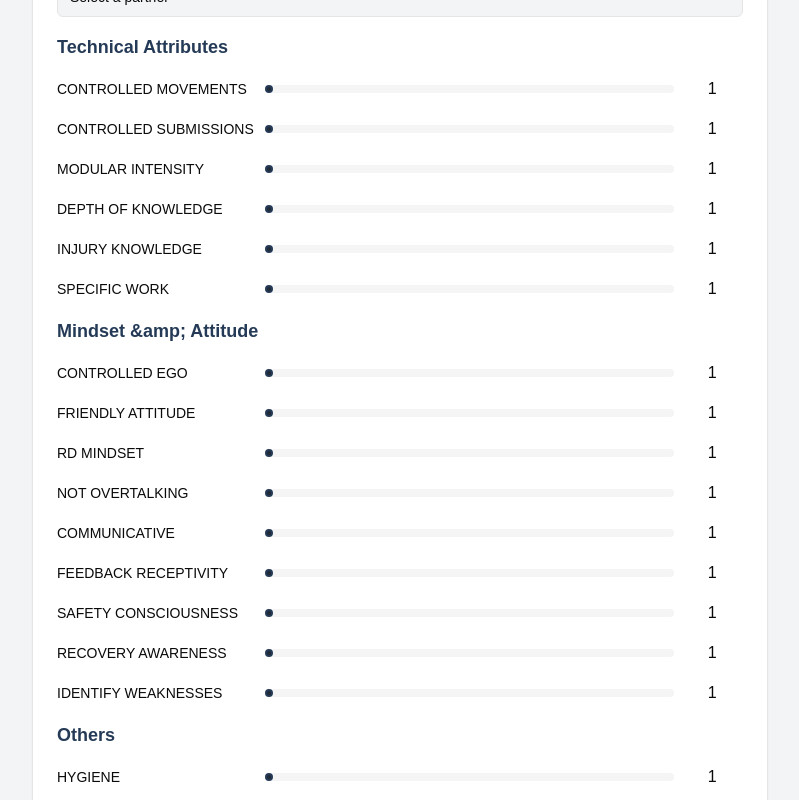
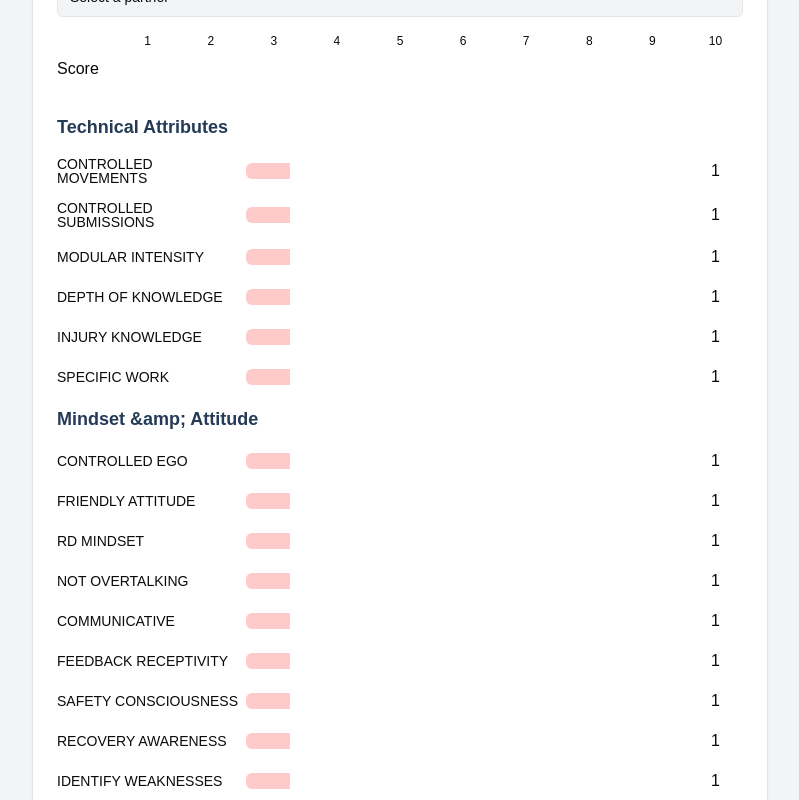
Before and after one commit to jelaludo/BJJ_PartnerAssessmentViz, a Next.js app: page / in a window 1280 px wide. Shown: the part 200-1000 px from the top of the page, without its empty margins (240-1039 px from the left). Built offline with nearby package versions, Linux system fonts and the light colour scheme.

Commit message:
change the visual representation to match this example

```diff
--- a/src/app/page.tsx
+++ b/src/app/page.tsx
@@ -10,7 +10,6 @@ import {
 } from '@/components/ui/card';
 import {Label} from '@/components/ui/label';
 import {Select, SelectContent, SelectItem, SelectTrigger, SelectValue} from '@/components/ui/select';
-import {Slider} from '@/components/ui/slider';
 import {Button} from '@/components/ui/button';
 import {useToast} from '@/hooks/use-toast';
 
@@ -148,7 +147,7 @@ export default function Home() {
     const value = assessmentData[attribute];
     const dotX = sliderRect.left + (sliderRect.width * (value - 1)) / 9;
     const dotY = sliderRect.top + sliderRect.height / 2;
-    return { x: dotX, y: dotY };
+    return {x: dotX, y: dotY};
   };
 
   const [connectorLines, setConnectorLines] = useState<{ x1: number; y1: number; x2: number; y2: number }[]>([]);
@@ -176,6 +175,16 @@ useEffect(() => {
 
     setConnectorLines(newConnectorLines);
   }, [assessmentData]);
+
+  const getBarColorClass = (value: number): string => {
+    if (value <= 3) {
+      return 'bg-red-200';
+    } else if (value <= 7) {
+      return 'bg-yellow-200';
+    } else {
+      return 'bg-green-200';
+    }
+  };
 
   return (
     <div className="flex flex-col items-center justify-center min-h-screen py-2 bg-gray-100">
@@ -214,7 +223,13 @@ useEffect(() => {
               </Select>
             </div>
 
-
+            <div className="grid grid-cols-11 gap-2 items-center mb-4">
+              <div></div>
+              {[...Array(10)].map((_, index) => (
+                <div key={index} className="text-center text-xs">{index + 1}</div>
+              ))}
+              <div>Score</div>
+            </div>
 
             <div className="grid gap-4 relative">
               <h2 className="font-semibold text-lg text-primary">Technical Attributes</h2>
@@ -228,20 +243,15 @@ useEffect(() => {
                   'specificWork',
                 ].includes(key))
                 .map(([attribute, value]: [string, number]) => (
-                  <div key={attribute} className="grid grid-cols-10 gap-2 items-center relative">
+                  <div key={attribute} className="grid grid-cols-11 gap-2 items-center relative">
                     <Label htmlFor={attribute} className="col-span-3 justify-self-start uppercase">
                       {attribute.replace(/([A-Z])/g, ' $1')}
                     </Label>
-                    <div className="col-span-6 relative">
-                      <Slider
-                        id={attribute}
-                        defaultValue={[value]}
-                        max={10}
-                        min={1}
-                        step={1}
-                        onValueChange={(val) => handleSliderChange(attribute as keyof AssessmentData, val)}
-
-                      />
+                    <div className="col-span-7 h-4 rounded-md overflow-hidden">
+                      <div
+                        className={`h-full ${getBarColorClass(value)}`}
+                        style={{width: `${(value / 10) * 100}%`}}
+                      ></div>
                     </div>
                     <div className="col-span-1 text-center">{value}</div>
                   </div>
@@ -263,19 +273,15 @@ useEffect(() => {
                   'identifyWeaknesses',
                 ].includes(key))
                 .map(([attribute, value]: [string, number]) => (
-                  <div key={attribute} className="grid grid-cols-10 gap-2 items-center relative">
+                  <div key={attribute} className="grid grid-cols-11 gap-2 items-center relative">
                     <Label htmlFor={attribute} className="col-span-3 justify-self-start uppercase">
                       {attribute.replace(/([A-Z])/g, ' $1')}
                     </Label>
-                    <div className="col-span-6 relative">
-                      <Slider
-                        id={attribute}
-                        defaultValue={[value]}
-                        max={10}
-                         min={1}
-                        step={1}
-                        onValueChange={(val) => handleSliderChange(attribute as keyof AssessmentData, val)}
-                      />
+                    <div className="col-span-7 h-4 rounded-md overflow-hidden">
+                      <div
+                        className={`h-full ${getBarColorClass(value)}`}
+                        style={{width: `${(value / 10) * 100}%`}}
+                      ></div>
                     </div>
                     <div className="col-span-1 text-center">{value}</div>
                   </div>
@@ -287,39 +293,20 @@ useEffect(() => {
               {Object.entries(assessmentData)
                 .filter(([key]) => ['hygiene', 'reliability', 'constitution'].includes(key))
                 .map(([attribute, value]: [string, number]) => (
-                  <div key={attribute} className="grid grid-cols-10 gap-2 items-center relative">
+                  <div key={attribute} className="grid grid-cols-11 gap-2 items-center relative">
                     <Label htmlFor={attribute} className="col-span-3 justify-self-start uppercase">
                       {attribute.replace(/([A-Z])/g, ' $1')}
                     </Label>
-                    <div className="col-span-6 relative">
-                      <Slider
-                        id={attribute}
-                        defaultValue={[value]}
-                        max={10}
-                         min={1}
-                        step={1}
-                        onValueChange={(val) => handleSliderChange(attribute as keyof AssessmentData, val)}
-                      />
+                    <div className="col-span-7 h-4 rounded-md overflow-hidden">
+                      <div
+                        className={`h-full ${getBarColorClass(value)}`}
+                        style={{width: `${(value / 10) * 100}%`}}
+                      ></div>
                     </div>
                     <div className="col-span-1 text-center">{value}</div>
                   </div>
                 ))}
             </div>
-
-            {/* Connector Lines */}
-            <svg className="absolute inset-0 pointer-events-none">
-                {connectorLines.map((line, index) => (
-                    <line
-                        key={index}
-                        x1={line.x1}
-                        y1={line.y1}
-                        x2={line.x2}
-                        y2={line.y2}
-                        stroke="rgba(44, 62, 80, 0.5)"
-                        strokeWidth="1"
-                    />
-                ))}
-            </svg>
 
             <div className="flex space-x-4">
               <Button onClick={generateRandomScores}>Generate Random Scores</Button>
```
Lines whose indentation alone changed are shown as unchanged.
